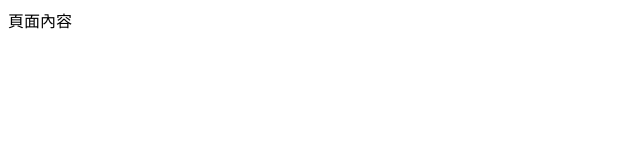
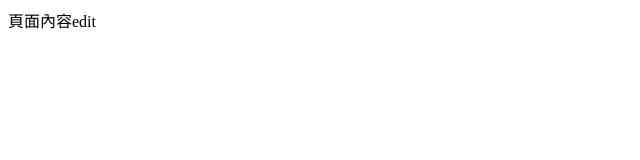
Before and after one commit to renh252/final, a Next.js app: page / in a window 1280 px wide. Shown: the top 160 px of the page, without its empty margins (0-640 px from the left). Built offline with nearby package versions, Linux system fonts and the light colour scheme.

Commit message:
main-edit-test

```diff
--- a/app/page.js
+++ b/app/page.js
@@ -5,7 +5,7 @@ import React, { useState, useEffect } from 'react'
 export default function Page(props) {
   return (
     <>
-      <div>頁面內容</div>
+      <div>頁面內容edit</div>
     </>
   )
 }
```
